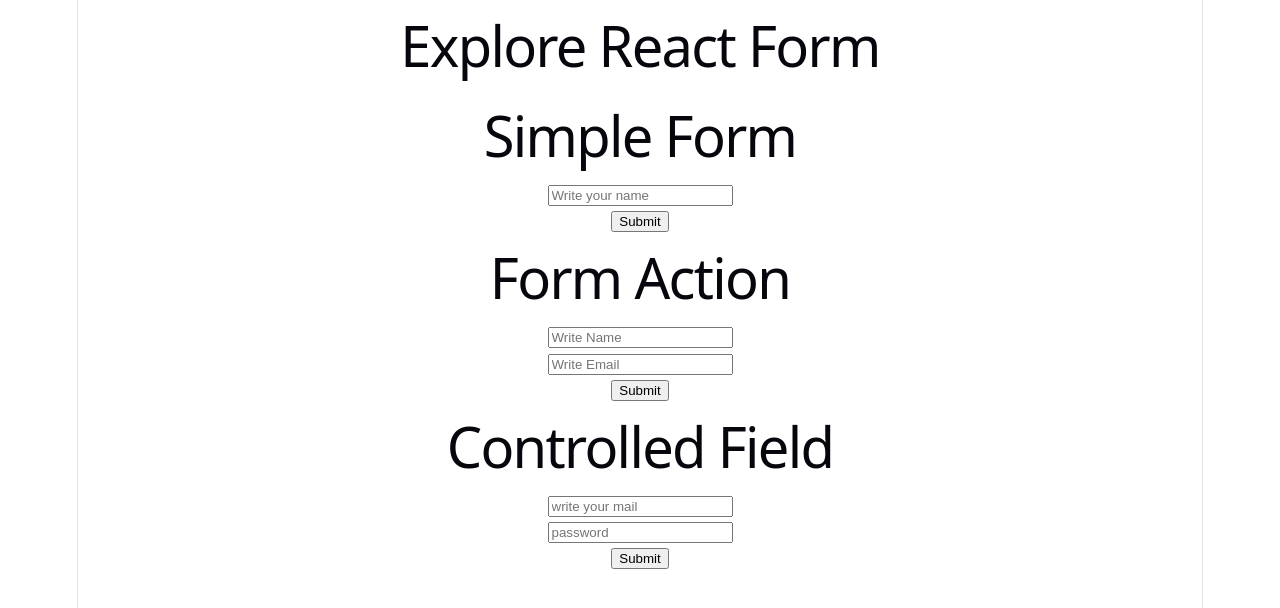
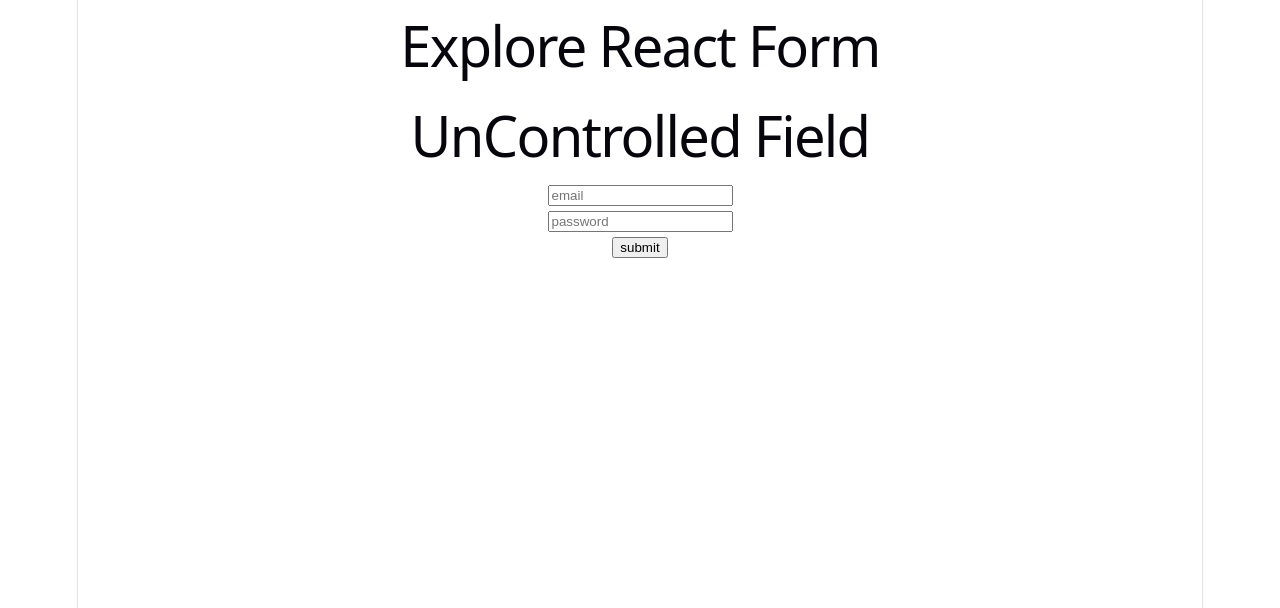
Before and after one commit to abdussattarsakil/react-form-explore, a React (Vite) app: page / in a window 1280 px wide. Shown: the top 608 px of the page. Built offline with nearby package versions, Linux system fonts and the light colour scheme.

Commit message:
useRef hook learn

```diff
--- a/src/App.jsx
+++ b/src/App.jsx
@@ -2,15 +2,17 @@
 import ControlledField from './components/ControlledField/ControlledField'
 import FormAction from './components/FormAction/FormAction'
 import SimpleForm from './components/SimpleForm/SimpleForm'
+import UnControlledField from './components/UnControlledField/UnControlledField'
 
 function App() {
 
   return (
     <>
        <h1>Explore React Form</h1>
-       <SimpleForm></SimpleForm>
+       {/* <SimpleForm></SimpleForm>
        <FormAction></FormAction>
-       <ControlledField></ControlledField>
+       <ControlledField></ControlledField> */}
+       <UnControlledField></UnControlledField>
     </>
   )
 }
--- /dev/null
+++ b/src/components/UnControlledField/UnControlledField.jsx
@@ -0,0 +1,26 @@
+import { useRef } from "react";
+
+const UnControlledField = () => {
+
+    const emailRef = useRef('')
+
+    const handleSubmit=(e)=>{
+        e.preventDefault();
+        console.log(emailRef.current.value);
+    }
+
+    return (
+        <div>
+            <form onSubmit={handleSubmit}>
+                <h1>UnControlled Field</h1>
+                <input type="email" ref={emailRef} name="email" placeholder="email" />
+                <br />
+                <input type="password" name="password" placeholder="password" />
+                <br />
+                <input type="submit" value="submit" />
+            </form>
+        </div>
+    );
+};
+
+export default UnControlledField;
```
